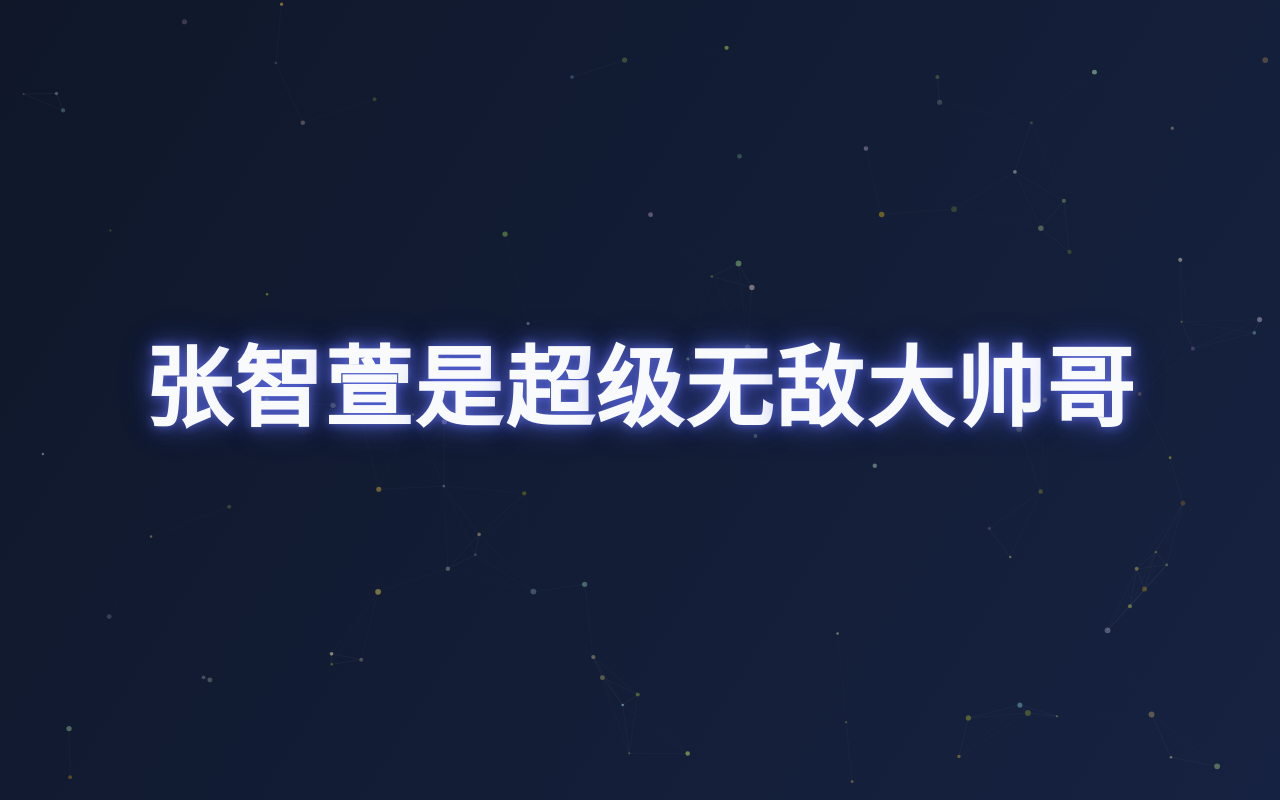
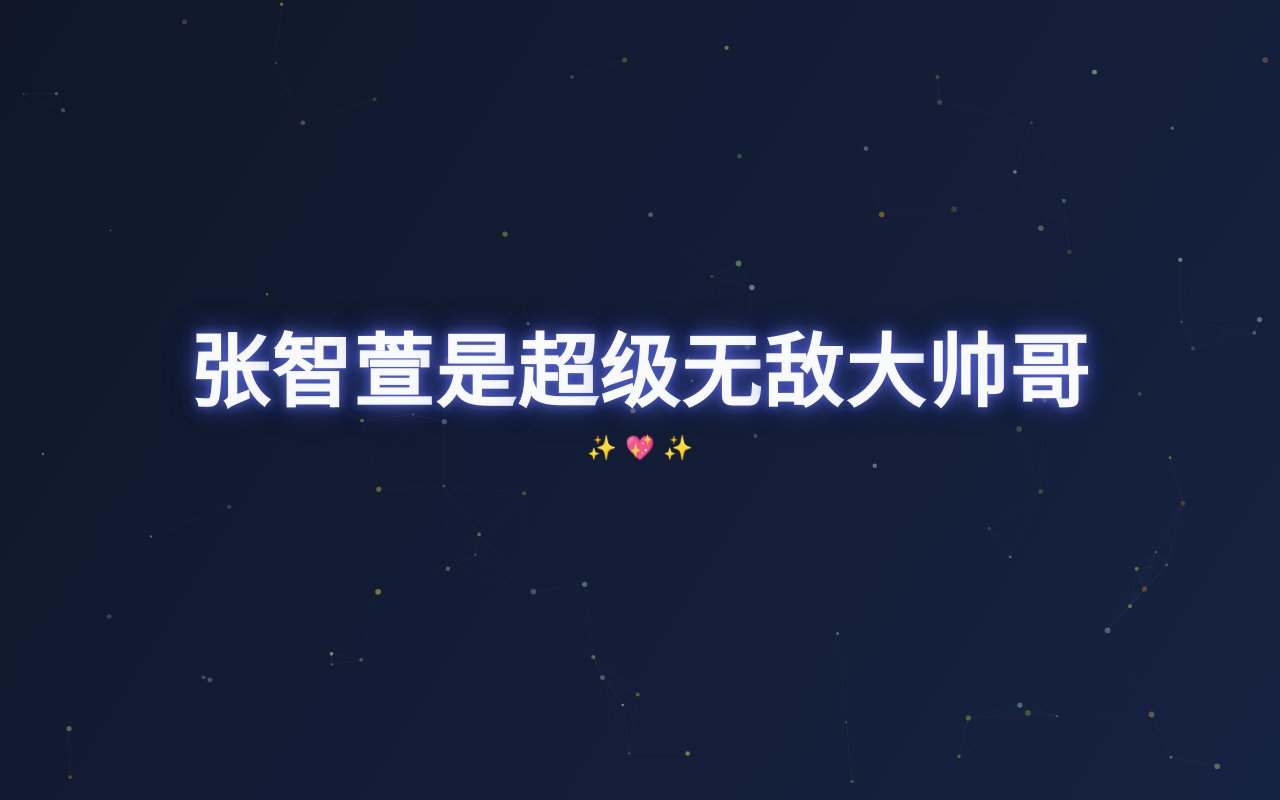
Before and after one commit to xxd-x86/xxd_web, a Next.js app: page / in a window 1280 px wide. Built offline with nearby package versions, Linux system fonts and the light colour scheme.

Commit message:
增强特效：添加逐字动画、撒花效果和悬停效果

```diff
--- a/src/app/globals.css
+++ b/src/app/globals.css
@@ -18,6 +18,9 @@ body {
   -webkit-font-smoothing: antialiased;
   background-color: var(--background-dark);
   color: var(--foreground-dark);
+  margin: 0;
+  padding: 0;
+  overflow-x: hidden;
 }
 
 /* 美化卡片元素 */
--- a/src/app/page.tsx
+++ b/src/app/page.tsx
@@ -1,10 +1,26 @@
 'use client'
 
-import { useEffect, useRef } from 'react'
+import { useEffect, useRef, useState } from 'react'
+
+// 撒花粒子类型
+type Confetti = {
+  x: number
+  y: number
+  radius: number
+  color: string
+  velocity: {
+    x: number
+    y: number
+  }
+  rotation: number
+  rotationSpeed: number
+}
 
 export default function Home() {
   const canvasRef = useRef<HTMLCanvasElement>(null)
+  const confettiCanvasRef = useRef<HTMLCanvasElement>(null)
   const textRef = useRef<HTMLDivElement>(null)
+  const [animationComplete, setAnimationComplete] = useState(false)
 
   // 背景动画效果
   useEffect(() => {
@@ -127,8 +143,8 @@ export default function Home() {
     letters.forEach((letter, index) => {
       const span = document.createElement('span')
       span.innerText = letter
-      span.className = 'inline-block transform transition-all duration-700'
-      span.style.animationDelay = `${index * 0.1}s`
+      span.className = 'inline-block transform transition-all duration-700 opacity-0'
+      span.style.animationDelay = `${index * 0.15}s`
       text.appendChild(span)
     })
 
@@ -140,30 +156,144 @@ export default function Home() {
       if (index < spans.length) {
         spans[index].classList.add('text-animate')
         index++
-        setTimeout(animateLetters, 100)
+        setTimeout(animateLetters, 150)
       } else {
-        // 动画完成后，设置循环
+        // 动画完成后，设置状态触发撒花效果
         setTimeout(() => {
-          spans.forEach(span => span.classList.remove('text-animate'))
-          index = 0
-          setTimeout(animateLetters, 500)
-        }, 3000)
+          setAnimationComplete(true)
+        }, 500)
       }
     }
 
-    animateLetters()
+    // 开始文字动画
+    setTimeout(animateLetters, 500)
 
     return () => {
       // 清理动画
     }
   }, [])
 
+  // 撒花特效
+  useEffect(() => {
+    if (!animationComplete || !confettiCanvasRef.current) return
+
+    const canvas = confettiCanvasRef.current
+    const ctx = canvas.getContext('2d')
+    if (!ctx) return
+
+    let width = window.innerWidth
+    let height = window.innerHeight
+
+    // 设置canvas尺寸
+    const setCanvasSize = () => {
+      width = window.innerWidth
+      height = window.innerHeight
+      canvas.width = width
+      canvas.height = height
+    }
+
+    setCanvasSize()
+    window.addEventListener('resize', setCanvasSize)
+
+    // 创建撒花粒子
+    const confetti: Confetti[] = []
+    const confettiCount = 200
+    const colors = ['#f44336', '#e91e63', '#9c27b0', '#673ab7', '#3f51b5', '#2196f3', '#03a9f4', '#00bcd4', '#009688', '#4CAF50', '#8BC34A', '#FFEB3B', '#FFC107', '#FF9800', '#FF5722']
+
+    for (let i = 0; i < confettiCount; i++) {
+      const randomColor = colors[Math.floor(Math.random() * colors.length)]
+      confetti.push({
+        x: width / 2,
+        y: height / 2,
+        radius: Math.random() * 6 + 2,
+        color: randomColor,
+        velocity: {
+          x: (Math.random() - 0.5) * 10,
+          y: (Math.random() - 0.5) * 10
+        },
+        rotation: Math.random() * 360,
+        rotationSpeed: (Math.random() - 0.5) * 2
+      })
+    }
+
+    // 撒花动画
+    const gravity = 0.15
+    const friction = 0.99
+    let confettiActive = true
+
+    const animateConfetti = () => {
+      ctx.clearRect(0, 0, width, height)
+
+      if (confettiActive) {
+        for (const particle of confetti) {
+          particle.velocity.y += gravity
+          particle.velocity.x *= friction
+          particle.velocity.y *= friction
+
+          particle.x += particle.velocity.x
+          particle.y += particle.velocity.y
+          particle.rotation += particle.rotationSpeed
+
+          // 绘制五彩纸屑
+          ctx.save()
+          ctx.translate(particle.x, particle.y)
+          ctx.rotate(particle.rotation * Math.PI / 180)
+
+          // 随机形状：圆形、矩形、三角形
+          const shape = Math.floor(Math.random() * 3)
+
+          ctx.fillStyle = particle.color
+          if (shape === 0) {
+            // 圆形
+            ctx.beginPath()
+            ctx.arc(0, 0, particle.radius, 0, Math.PI * 2)
+            ctx.fill()
+          } else if (shape === 1) {
+            // 矩形
+            ctx.fillRect(-particle.radius, -particle.radius / 2, particle.radius * 2, particle.radius)
+          } else {
+            // 三角形
+            ctx.beginPath()
+            ctx.moveTo(0, -particle.radius)
+            ctx.lineTo(particle.radius, particle.radius)
+            ctx.lineTo(-particle.radius, particle.radius)
+            ctx.closePath()
+            ctx.fill()
+          }
+
+          ctx.restore()
+        }
+      }
+
+      // 判断是否所有粒子都落出画布
+      if (confetti.every(p => p.y > height)) {
+        confettiActive = false
+      }
+
+      if (confettiActive) {
+        requestAnimationFrame(animateConfetti)
+      }
+    }
+
+    animateConfetti()
+
+    return () => {
+      window.removeEventListener('resize', setCanvasSize)
+    }
+  }, [animationComplete])
+
   return (
-    <div className="relative min-h-screen overflow-hidden">
+    <div className="relative min-h-screen overflow-hidden flex items-center justify-center">
       {/* 背景动画 Canvas */}
       <canvas
         ref={canvasRef}
         className="absolute top-0 left-0 w-full h-full"
+      />
+
+      {/* 撒花特效 Canvas */}
+      <canvas
+        ref={confettiCanvasRef}
+        className="absolute top-0 left-0 w-full h-full z-20 pointer-events-none"
       />
 
       {/* 主要内容 */}
@@ -171,10 +301,17 @@ export default function Home() {
         <div className="text-center">
           <h1
             ref={textRef}
-            className="text-4xl sm:text-5xl md:text-6xl lg:text-7xl font-bold text-transparent bg-clip-text bg-gradient-to-r from-blue-400 to-purple-400 text-shadow-glow tracking-wide leading-tight"
+            className="text-4xl sm:text-5xl md:text-6xl lg:text-7xl font-bold text-transparent bg-clip-text bg-gradient-to-r from-blue-400 via-purple-400 to-pink-400 text-shadow-glow tracking-wide leading-tight"
           >
             张智萱是超级无敌大帅哥
           </h1>
+          {animationComplete && (
+            <div className="mt-6 animate-bounce">
+              <span className="text-2xl text-yellow-300">✨</span>
+              <span className="text-2xl text-pink-300 mx-2">💖</span>
+              <span className="text-2xl text-yellow-300">✨</span>
+            </div>
+          )}
         </div>
       </div>
     </div>
--- a/src/app/styles.css
+++ b/src/app/styles.css
@@ -318,20 +318,22 @@ a:hover {
 
 /* 文字动画 */
 .text-animate {
-  animation: textAnimate 0.5s ease forwards;
+  animation: textAnimate 0.8s cubic-bezier(0.175, 0.885, 0.32, 1.275) forwards;
   opacity: 0;
-  transform: translateY(20px) scale(0.8);
+  transform: translateY(30px) scale(0.5);
+  filter: blur(10px);
 }
 
 @keyframes textAnimate {
   0% {
     opacity: 0;
-    transform: translateY(20px) scale(0.8);
-    filter: blur(4px);
+    transform: translateY(30px) scale(0.5);
+    filter: blur(10px);
   }
-  50% {
-    opacity: 0.5;
+  60% {
+    opacity: 0.8;
     filter: blur(2px);
+    transform: translateY(-5px) scale(1.05);
   }
   100% {
     opacity: 1;
@@ -348,38 +350,41 @@ canvas {
 /* 响应式文字大小 */
 @media (max-width: 640px) {
   h1 {
-    font-size: 2.5rem !important;
+    font-size: 2rem !important;
     letter-spacing: 0.05em;
     padding: 0 10px;
+    line-height: 1.4;
   }
 }
 
 @media (min-width: 641px) and (max-width: 768px) {
   h1 {
-    font-size: 3.5rem !important;
+    font-size: 3rem !important;
   }
 }
 
 @media (min-width: 769px) and (max-width: 1024px) {
   h1 {
-    font-size: 4.5rem !important;
+    font-size: 4rem !important;
   }
 }
 
 @media (min-width: 1025px) {
   h1 {
-    font-size: 5.5rem !important;
+    font-size: 5rem !important;
   }
 }
 
 /* 旋转文字效果 */
 h1 span {
   display: inline-block;
+  transition: transform 0.4s cubic-bezier(0.175, 0.885, 0.32, 1.275);
 }
 
 h1 span:hover {
-  transform: translateY(-10px) rotate(10deg) scale(1.2);
-  transition: transform 0.3s ease;
+  transform: translateY(-15px) rotate(10deg) scale(1.5);
+  color: #f472b6;
+  text-shadow: 0 0 15px rgba(244, 114, 182, 0.8);
 }
 
 /* 渐变背景 */
@@ -417,3 +422,29 @@ h1 span:hover {
     transform: translateY(0px);
   }
 }
+
+/* 撒花动画相关 */
+@keyframes bounce {
+  0%, 20%, 50%, 80%, 100% {
+    transform: translateY(0);
+  }
+  40% {
+    transform: translateY(-20px);
+  }
+  60% {
+    transform: translateY(-10px);
+  }
+}
+
+.animate-bounce {
+  animation: bounce 2s ease infinite;
+}
+
+/* 页面居中布局 */
+.flex-center {
+  display: flex;
+  align-items: center;
+  justify-content: center;
+  min-height: 100vh;
+  width: 100%;
+}
```
